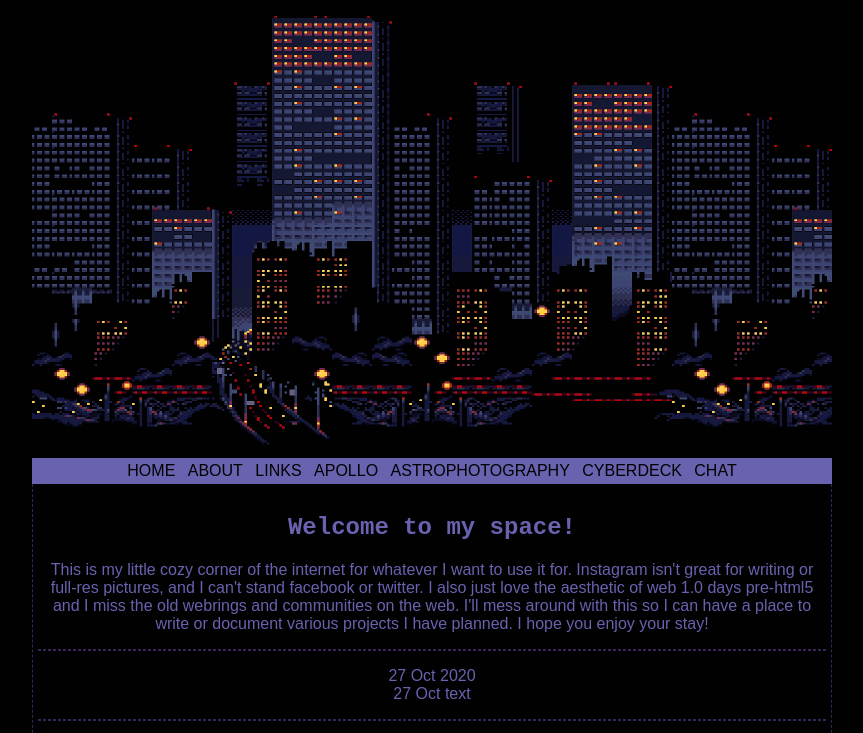
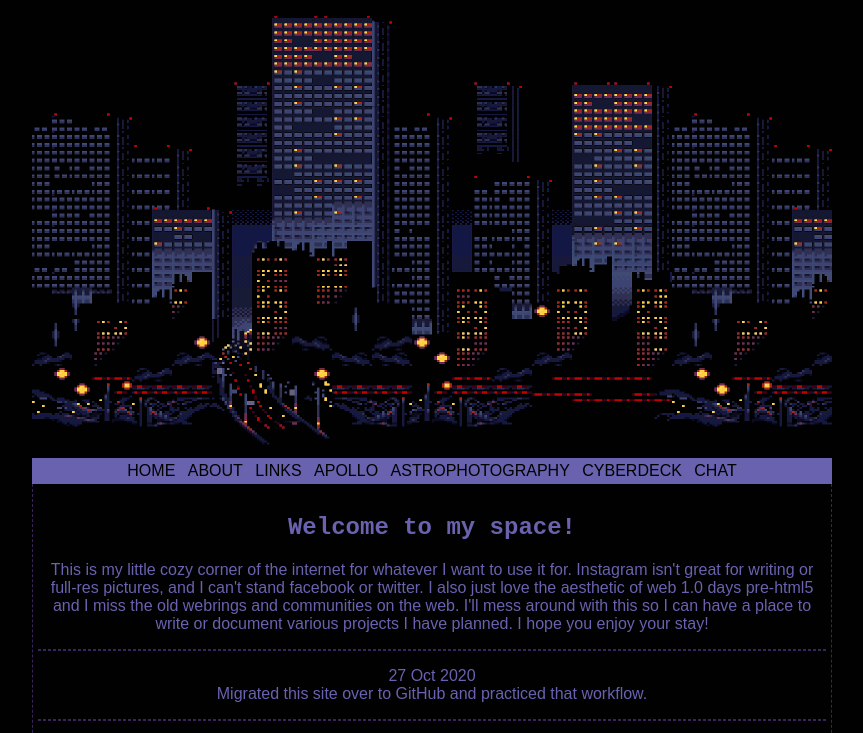
Before and after one commit to spaceman35/spaceman35.github.io, a plain HTML site: page index.html in a window 1280 px wide. Shown: the top 733 px of the page, without its empty margins (208-1071 px from the left). Drawn offline with Linux system fonts and the light colour scheme.

Commit message:
Update index.html

```diff
--- a/index.html
+++ b/index.html
@@ -32,7 +32,7 @@
 
       <hr style="border: 1px dashed; color: #37255c">
       <p>27 Oct 2020<br>
-      27 Oct text</p>
+      Migrated this site over to GitHub and practiced that workflow.</p>
 
       <hr style="border: 1px dashed; color: #37255c">
       <p>25 Oct 2020<br>
```
